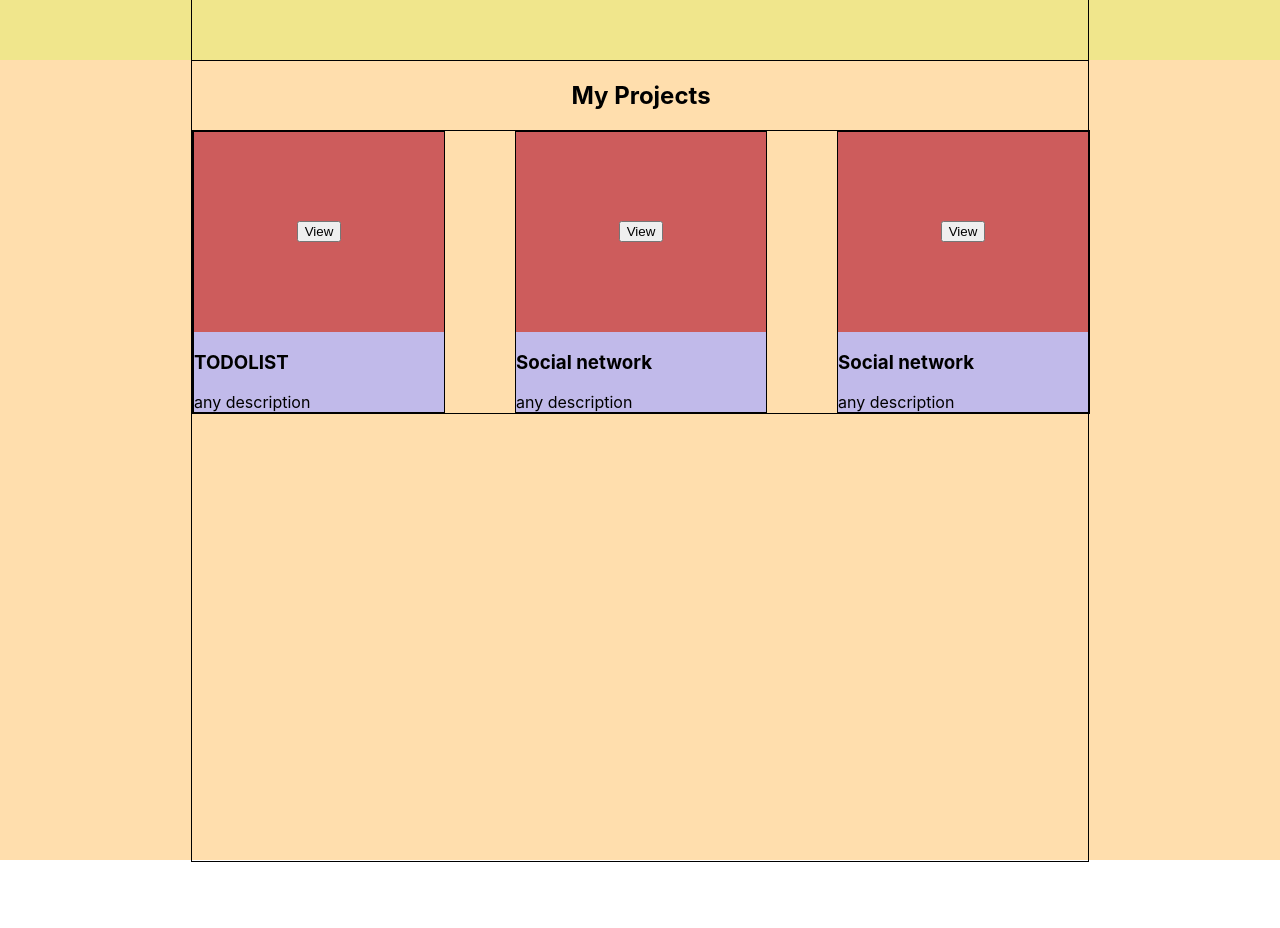
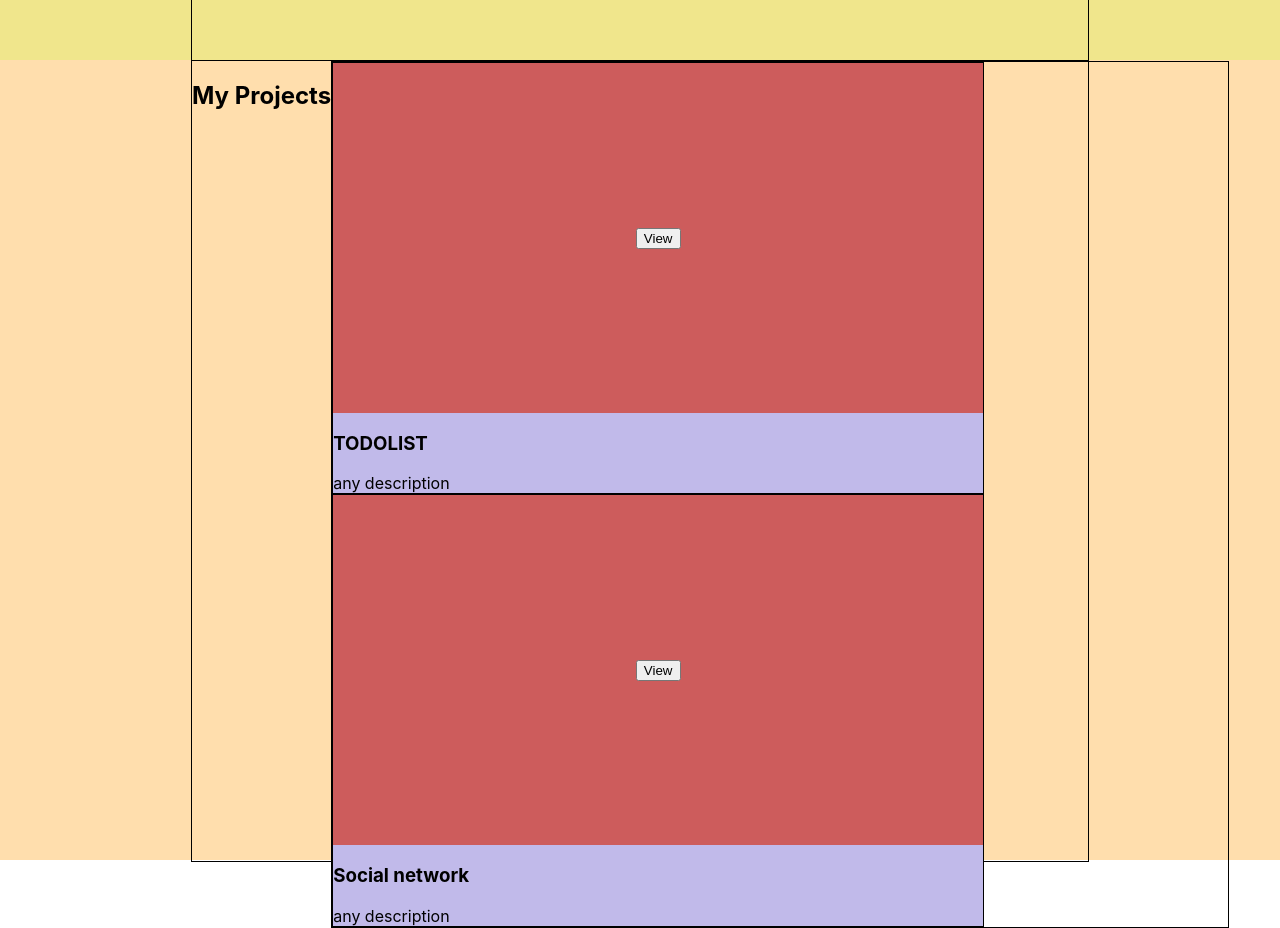
Before and after one commit to maskal2719/portfolio, a React (Create React App) app: page / in a window 1280 px wide. Shown: the part 1620-2548 px from the top of the page. Before the commit the page ends 2482 px from the top, so only its background shows below. Built offline with nearby package versions, Linux system fonts and the light colour scheme.

Commit message:
fix project

```diff
--- a/src/cmponents/Projects/Project/Project.module.css
+++ b/src/cmponents/Projects/Project/Project.module.css
@@ -3,7 +3,7 @@
     flex-direction: column;
     align-items: flex-start;
     border: 1px solid;
-    width: 250px;
+    width: 650px;
     background-color: #c1baea;
 }
 
@@ -12,7 +12,7 @@
     align-items: center;
     justify-content: center;
     width: 100%;
-    height: 200px;
+    height: 350px;
     background-color: indianred;
 }
 
@@ -22,3 +22,7 @@
 .projectName {
 
 }
+
+.viewBtn {
+
+}
--- a/src/cmponents/Projects/Project/Project.tsx
+++ b/src/cmponents/Projects/Project/Project.tsx
@@ -11,7 +11,7 @@ export const Project:React.FC<ProjectPropsType> = ({projectName, description, im
     return (
         <div className={style.project}>
             <div className={style.img}>
-                <button>View</button>
+                <button className={style.viewBtn}>View</button>
             </div>
             <h3 className={style.projectName}>{projectName}</h3>
             <div className={style.description}>
--- a/src/cmponents/Projects/Projects.tsx
+++ b/src/cmponents/Projects/Projects.tsx
@@ -12,7 +12,6 @@ export const Projects = () => {
                 <div className={style.projects}>
                     <Project projectName={'TODOLIST'} description={'any description'}/>
                     <Project projectName={'Social network'} description={'any description'}/>
-                    <Project projectName={'Social network'} description={'any description'}/>
                 </div>
             </div>
         </div>
```
